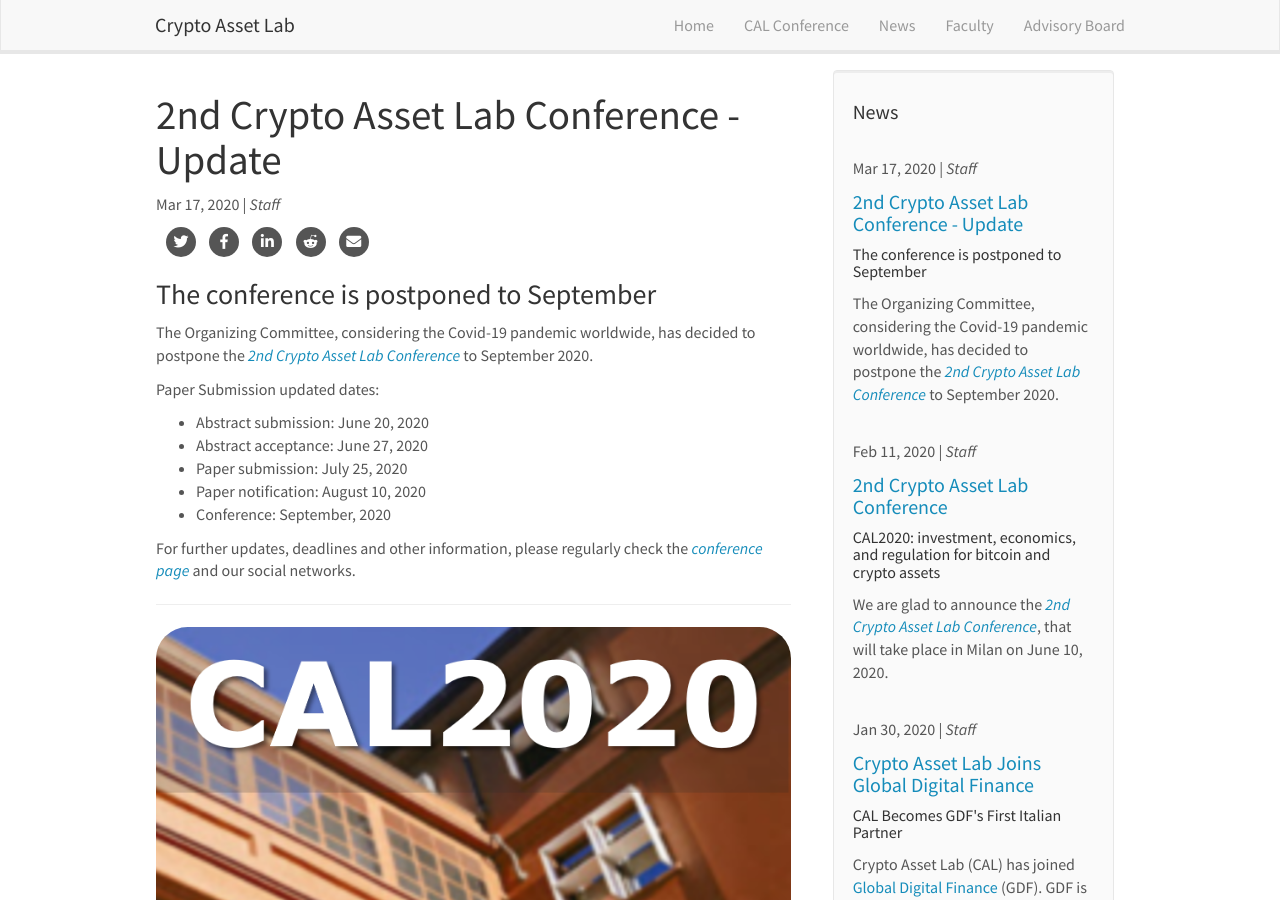
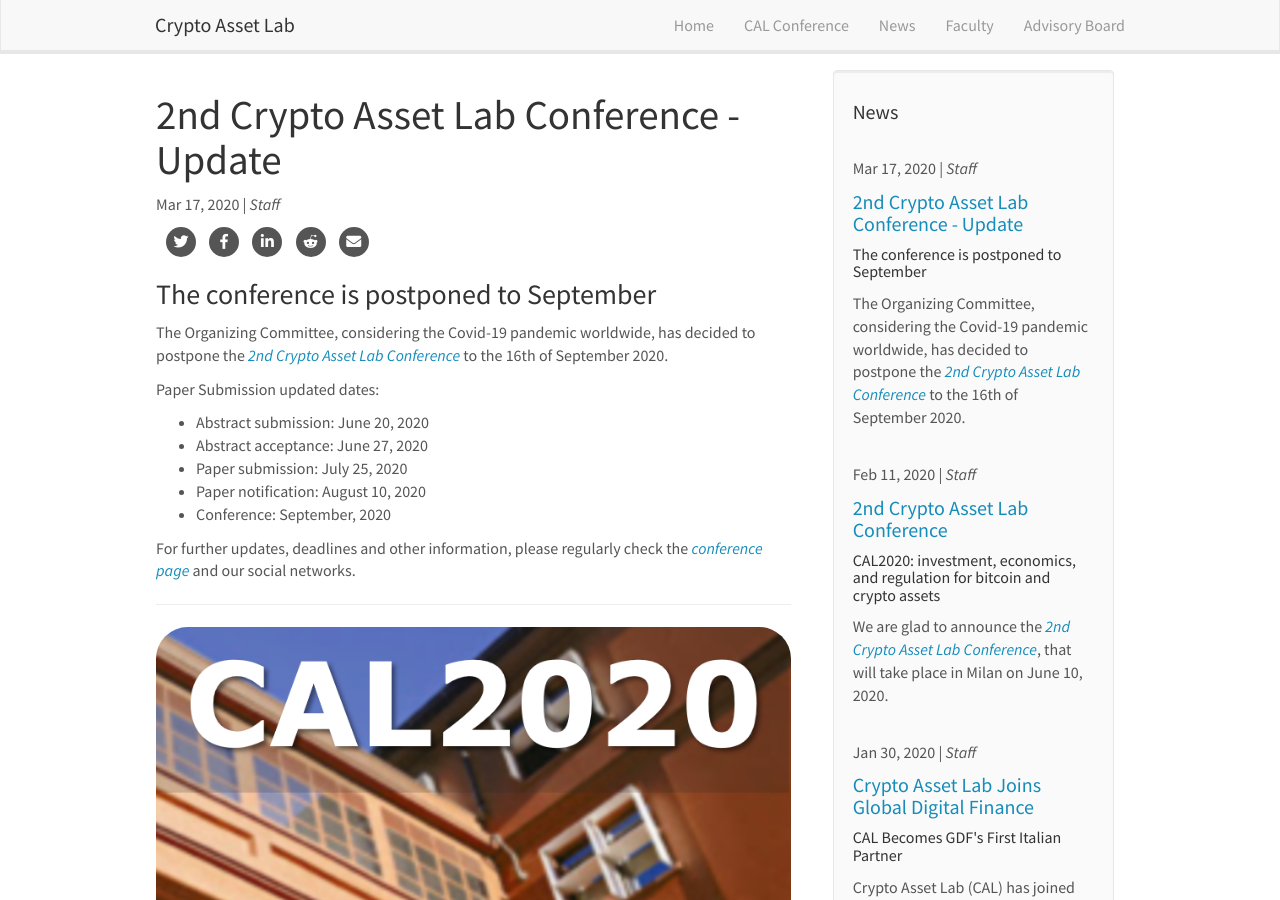
Before and after one commit to cryptoassetlab/cryptoassetlab.github.io, a Jekyll site: the page built from _posts/2020-03-17-cal2020-covid19.md, in a window 1280 px wide and 900 px high. Built offline with Jekyll 4.4.1, drawn with Linux system fonts in a browser that asks for light colours; nearby versions of some CDN libraries.

Commit message:
updated dates

```diff
--- a/_posts/2020-03-17-cal2020-covid19.md
+++ b/_posts/2020-03-17-cal2020-covid19.md
@@ -8,7 +8,7 @@ author: Staff
 published: true
 ---
 
-The Organizing Committee, considering the Covid-19 pandemic worldwide, has decided to postpone the _[2nd Crypto Asset Lab Conference]({{ site.baseurl }}/cal2020)_ to September 2020.
+The Organizing Committee, considering the Covid-19 pandemic worldwide, has decided to postpone the _[2nd Crypto Asset Lab Conference]({{ site.baseurl }}/cal2020)_ to the 16th of September 2020.
 
 Paper Submission updated dates:
 - Abstract submission: June 20, 2020
```
Also changed, not shown: _pages/cal2020.md (+1 -1 lines).
